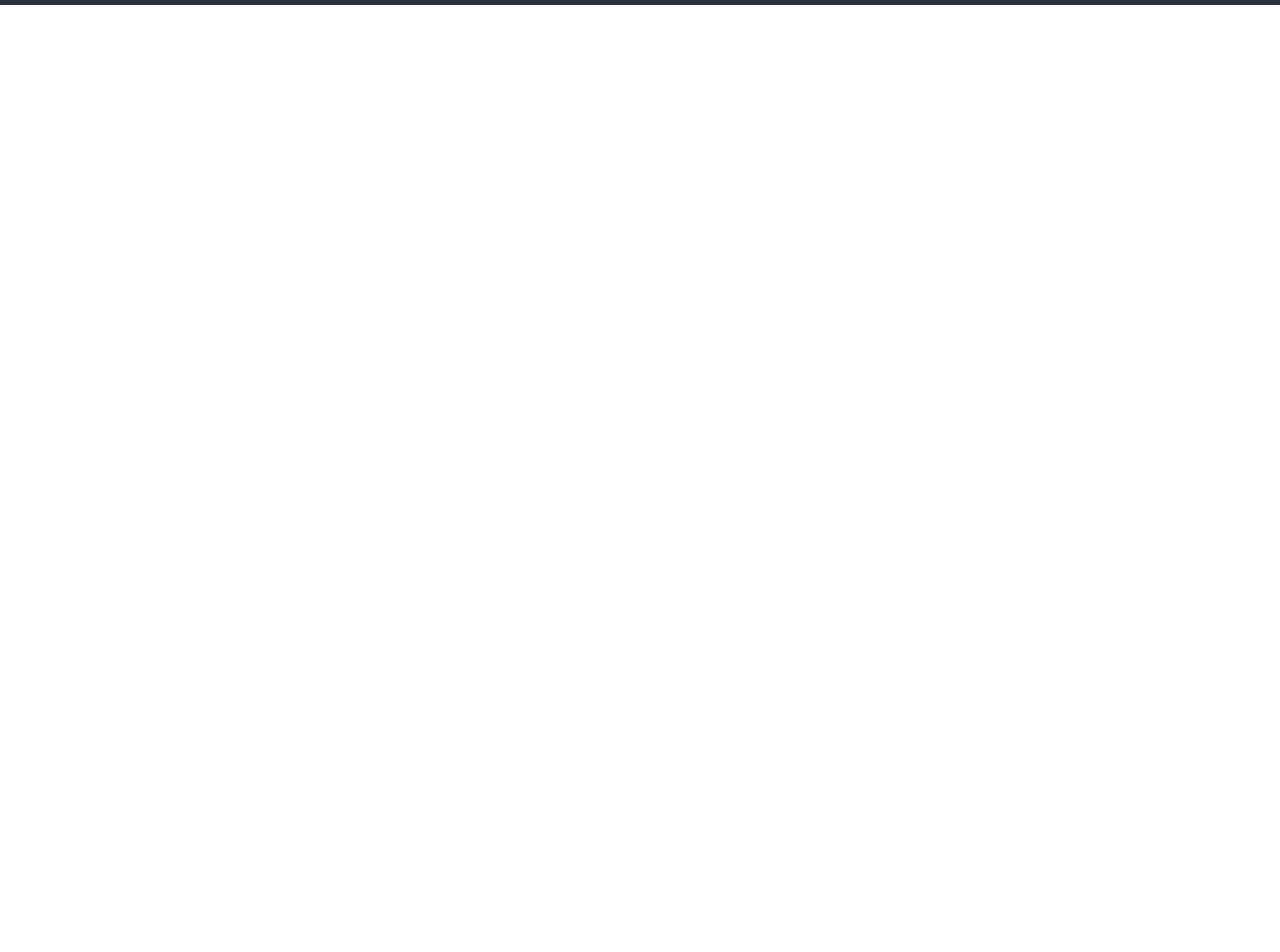
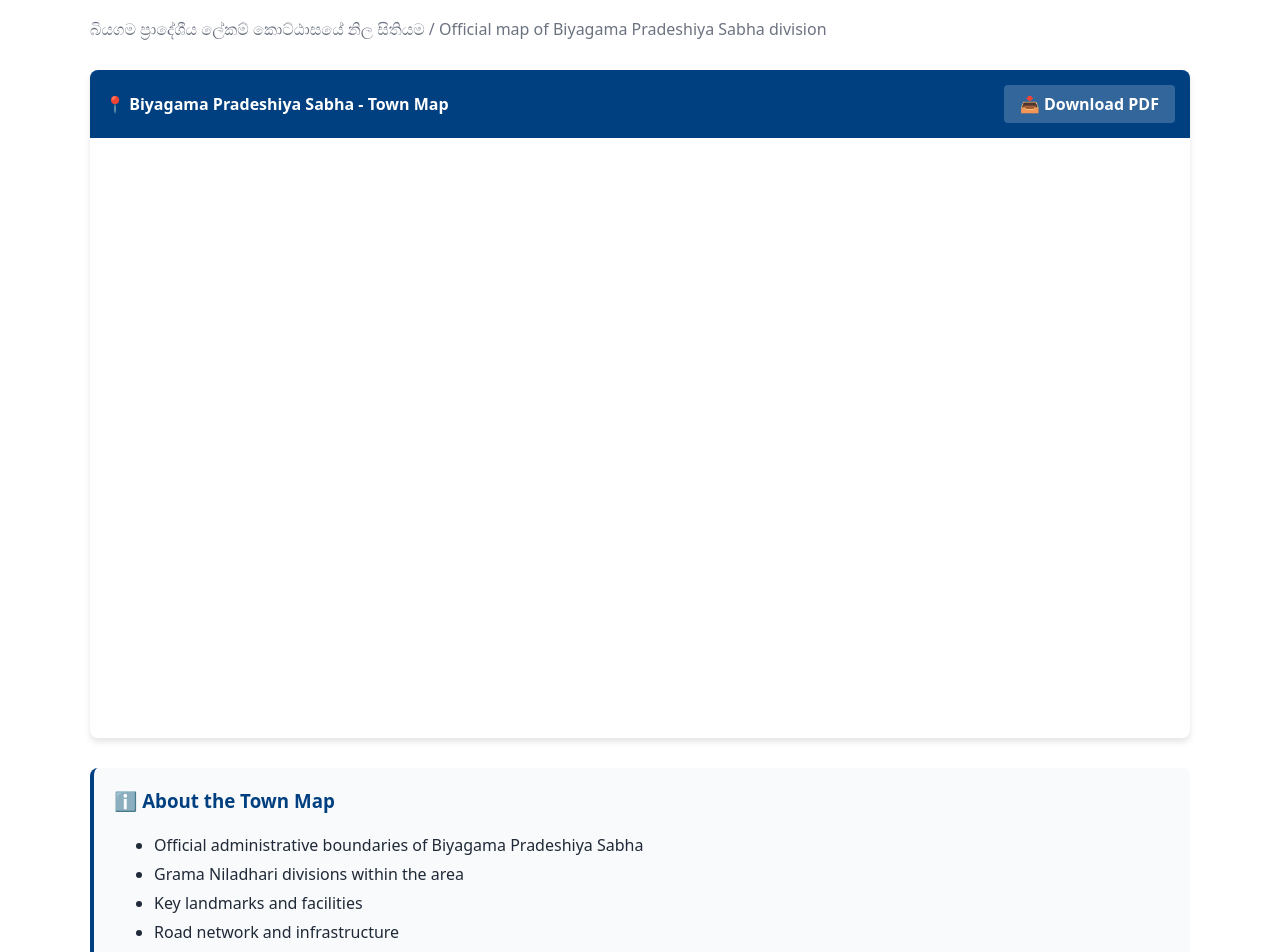
Before and after one commit to damithkawshan/biyagama-web, a React (Create React App) app: page /town-map in a window 1280 px wide. Shown: the part 260-1212 px from the top of the page. Before the commit the page ends 800 px from the top, so only its background shows below. Built offline with nearby package versions, Linux system fonts and the light colour scheme.

Commit message:
feat: Add Town Map page with PDF viewer and download functionality

```diff
--- a/src/App.tsx
+++ b/src/App.tsx
@@ -1,6 +1,6 @@
 import React, { useState } from "react";
 import { BrowserRouter as Router, Routes, Route } from "react-router-dom";
-import { Home, About, Products, News } from "./pages";
+import { Home, About, Products, News, TownMap } from "./pages";
 import Leadership from "./pages/Leadership";
 import SecretaryMessage from "./pages/SecretaryMessage";
 import WasteManagement from "./pages/WasteManagement";
@@ -62,7 +62,7 @@ function App(): JSX.Element {
           </li>
           <li><Link to="/about">ABOUT US</Link></li>
           <li><Link to="/leadership">OUR TEAM</Link></li>
-          <li><Link to="/about">TOWN MAP</Link></li>
+          <li><Link to="/town-map">TOWN MAP</Link></li>
           <li><Link to="/">OUR SERVICES</Link></li>
           <li><Link to="/about">OUR TOWN</Link></li>
           <li><Link to="/news">NEWSROOM</Link></li>
@@ -77,6 +77,7 @@ function App(): JSX.Element {
         <Route path="/about" element={<About />} />
         <Route path="/products" element={<Products />} />
         <Route path="/news" element={<News />} />
+        <Route path="/town-map" element={<TownMap />} />
         <Route path="/leadership" element={<Leadership />} />
         <Route path="/secretary" element={<SecretaryMessage />} />
         <Route path="/waste" element={<WasteManagement />} />
--- /dev/null
+++ b/src/pages/TownMap.tsx
@@ -0,0 +1,115 @@
+import React, { useState } from "react";
+
+function TownMap(): JSX.Element {
+  const [pdfError, setPdfError] = useState(false);
+  const pdfUrl = "/townMap/18_Gampaha_BiyagamaPS.pdf";
+
+  return (
+    <div className="container" style={{ padding: "40px 0" }}>
+      <h1>නගර සිතියම / Town Map</h1>
+      <p style={{ color: 'var(--muted)', marginBottom: '30px' }}>
+        බියගම ප්‍රාදේශීය ලේකම් කොට්ඨාසයේ නිල සිතියම / Official map of Biyagama Pradeshiya Sabha division
+      </p>
+
+      {pdfError ? (
+        <div style={{
+          padding: '30px',
+          backgroundColor: '#f0f9ff',
+          borderRadius: '8px',
+          textAlign: 'center',
+          maxWidth: '600px',
+          margin: '20px auto'
+        }}>
+          <p style={{ marginBottom: '20px' }}>
+            Unable to display the PDF in your browser.
+          </p>
+          <a
+            href={pdfUrl}
+            download="Biyagama_Town_Map.pdf"
+            className="news-read-more"
+            style={{ display: 'inline-block' }}
+          >
+            📥 Download Town Map PDF
+          </a>
+        </div>
+      ) : (
+        <div style={{
+          width: '100%',
+          backgroundColor: '#f3f4f6',
+          borderRadius: '8px',
+          overflow: 'hidden',
+          boxShadow: '0 4px 6px rgba(0, 0, 0, 0.1)'
+        }}>
+          <div style={{
+            padding: '15px',
+            backgroundColor: 'var(--primary)',
+            color: 'white',
+            display: 'flex',
+            justifyContent: 'space-between',
+            alignItems: 'center',
+            flexWrap: 'wrap',
+            gap: '10px'
+          }}>
+            <span style={{ fontWeight: '600' }}>
+              📍 Biyagama Pradeshiya Sabha - Town Map
+            </span>
+            <a
+              href={pdfUrl}
+              download="Biyagama_Town_Map.pdf"
+              style={{
+                color: 'white',
+                textDecoration: 'none',
+                padding: '8px 16px',
+                backgroundColor: 'rgba(255, 255, 255, 0.2)',
+                borderRadius: '4px',
+                fontWeight: '600',
+                transition: 'background 0.2s'
+              }}
+              onMouseEnter={(e) => e.currentTarget.style.backgroundColor = 'rgba(255, 255, 255, 0.3)'}
+              onMouseLeave={(e) => e.currentTarget.style.backgroundColor = 'rgba(255, 255, 255, 0.2)'}
+            >
+              📥 Download PDF
+            </a>
+          </div>
+
+          <iframe
+            src={pdfUrl}
+            style={{
+              width: '100%',
+              height: 'calc(100vh - 300px)',
+              minHeight: '600px',
+              border: 'none',
+              display: 'block'
+            }}
+            title="Biyagama Town Map"
+            onError={() => setPdfError(true)}
+          />
+        </div>
+      )}
+
+      <div style={{
+        marginTop: '30px',
+        padding: '20px',
+        backgroundColor: '#f9fafb',
+        borderRadius: '8px',
+        borderLeft: '4px solid var(--primary)'
+      }}>
+        <h3 style={{ marginTop: 0, color: 'var(--primary)' }}>
+          ℹ️ About the Town Map
+        </h3>
+        <ul style={{ lineHeight: '1.8', color: 'var(--text)' }}>
+          <li>Official administrative boundaries of Biyagama Pradeshiya Sabha</li>
+          <li>Grama Niladhari divisions within the area</li>
+          <li>Key landmarks and facilities</li>
+          <li>Road network and infrastructure</li>
+        </ul>
+        <p style={{ marginBottom: 0, fontSize: '0.9em', color: 'var(--muted)' }}>
+          💡 <strong>Tip:</strong> Use the download button above to save the map for offline reference.
+          Most browsers allow zooming within the PDF viewer for better detail.
+        </p>
+      </div>
+    </div>
+  );
+}
+
+export default TownMap;
--- a/src/pages/index.ts
+++ b/src/pages/index.ts
@@ -2,5 +2,6 @@ import Home from "./Home";
 import About from "./About";
 import Products from "./Products";
 import News from "./News";
+import TownMap from "./TownMap";
 
-export { Home, About, Products, News };
+export { Home, About, Products, News, TownMap };
```
Also changed, not shown: public/townMap/README.md (added), 2 other files (tests, documents, lock files or other folders).
